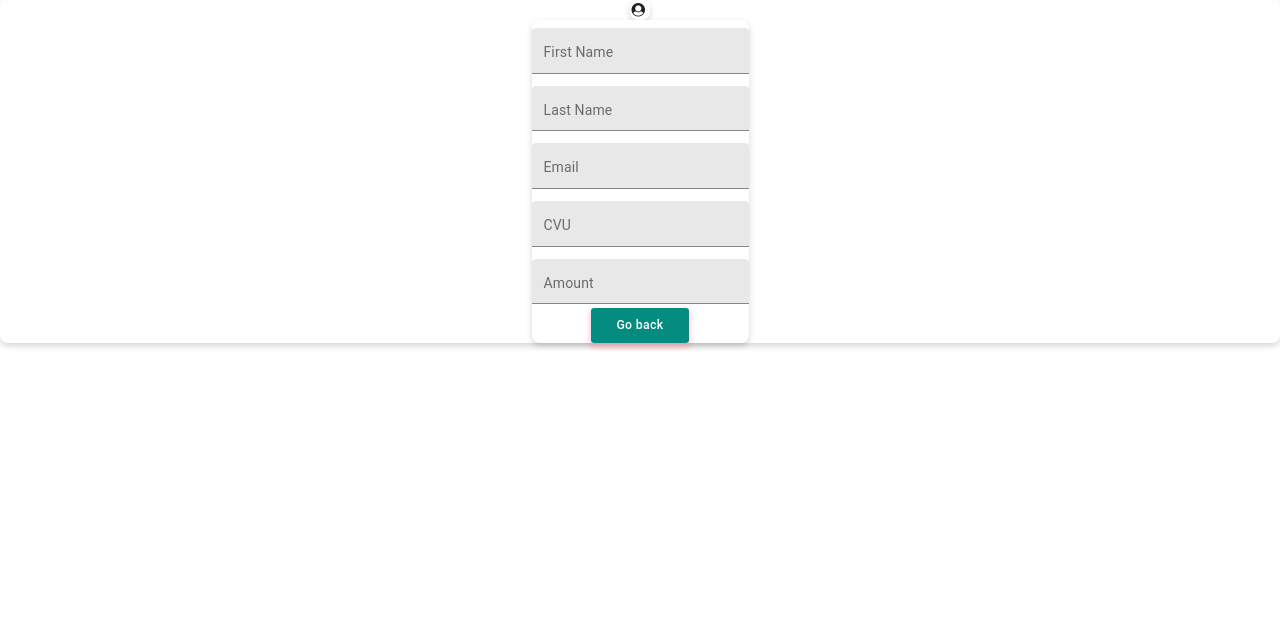
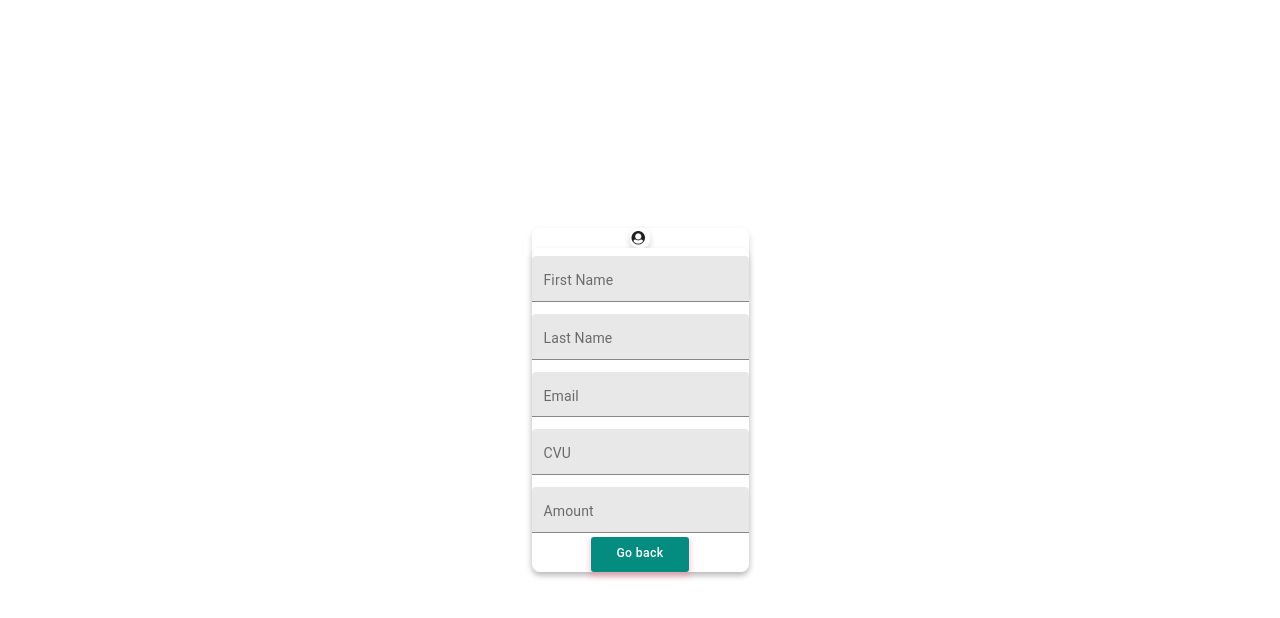
Before and after one commit to GonzaloGuasch/Digital-Wallet-Front, a React (Create React App) app: page / in a window 1280 px wide. Shown: the top 618 px of the page. Built offline with nearby package versions, Linux system fonts and the light colour scheme.

Commit message:
agregando estilos a index

```diff
--- a/src/css/index.css
+++ b/src/css/index.css
@@ -0,0 +1,11 @@
+html, body, #digitalWallet, .digital-wallet {
+    width: 100%;
+    height: 100%;
+}
+
+.digital-wallet {
+    text-align: center;
+    display: flex;
+    justify-content: center;
+    align-items: center;
+}
```
